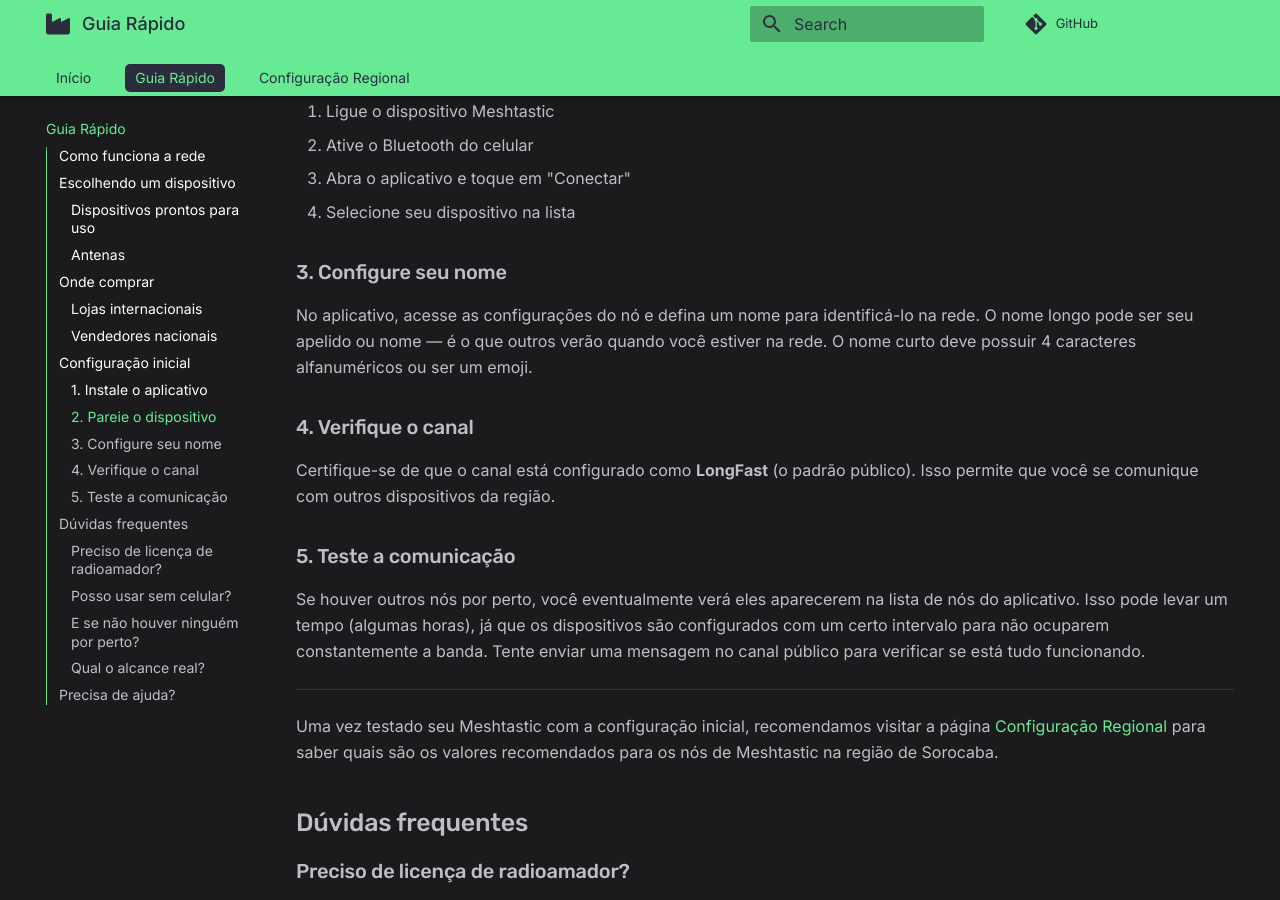
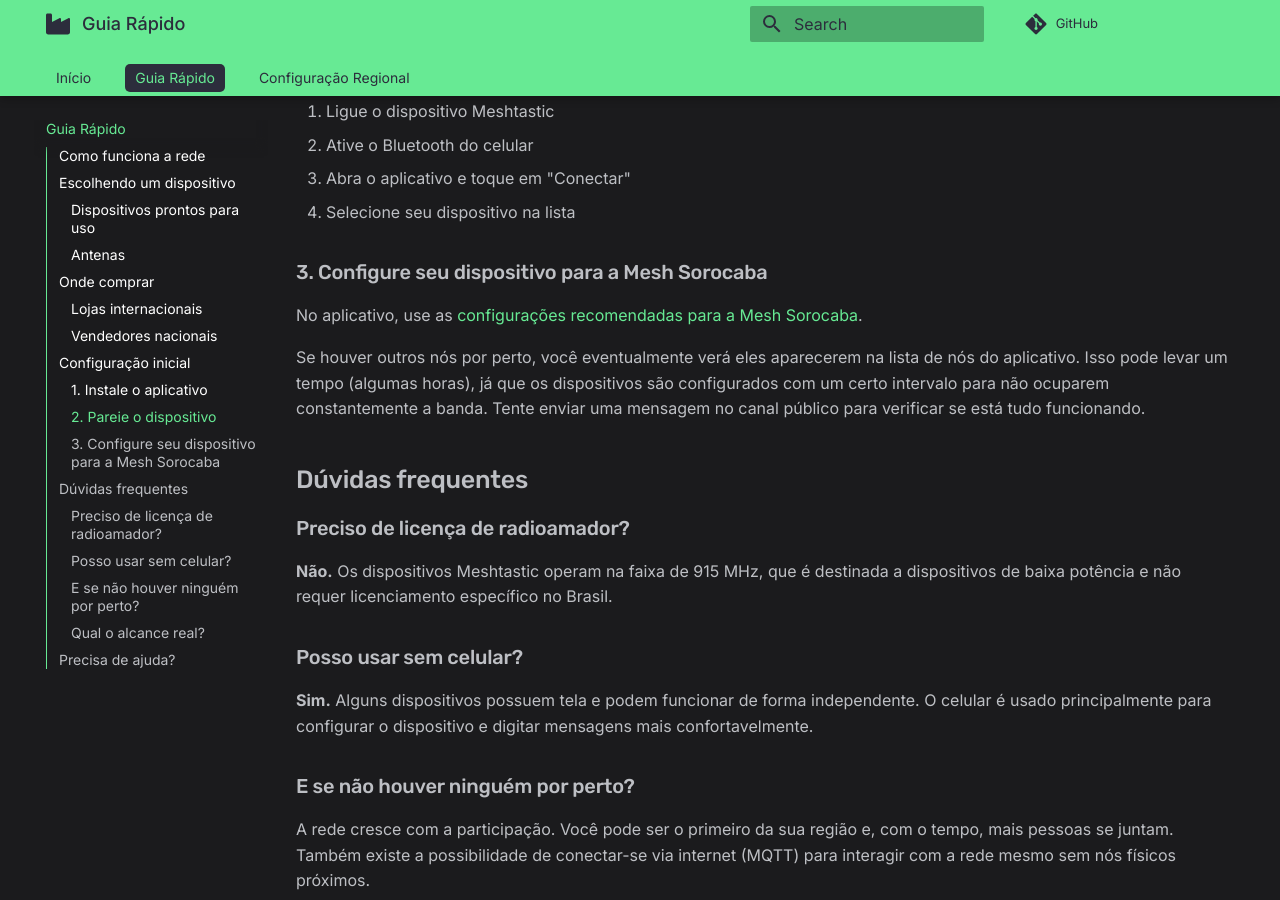
Before and after one commit to MeshSorocaba/meshsorocaba.github.io, an MkDocs documentation site: the page built from docs/guia-rapido.md, in a window 1280 px wide and 900 px high, scrolled down 2912 px. Built offline with MkDocs 1.6.1 and Material for MkDocs 9.7.7, drawn with Linux system fonts in a browser that asks for light colours; comment, search, counter and statistics services are not loaded.

Commit message:
Update config section on Guia Rapido

```diff
--- a/docs/guia-rapido.md
+++ b/docs/guia-rapido.md
@@ -73,21 +73,12 @@
 3. Abra o aplicativo e toque em "Conectar"
 4. Selecione seu dispositivo na lista
 
-### 3. Configure seu nome
+### 3. Configure seu dispositivo para a Mesh Sorocaba
 
-No aplicativo, acesse as configurações do nó e defina um nome para identificá-lo na rede. O nome longo pode ser seu apelido ou nome — é o que outros verão quando você estiver na rede. O nome curto deve possuir 4 caracteres alfanuméricos ou ser um emoji.
-
-### 4. Verifique o canal
-
-Certifique-se de que o canal está configurado como **LongFast** (o padrão público). Isso permite que você se comunique com outros dispositivos da região.
-
-### 5. Teste a comunicação
+No aplicativo, use as [configurações recomendadas para a Mesh Sorocaba](configuracao.md).
 
 Se houver outros nós por perto, você eventualmente verá eles aparecerem na lista de nós do aplicativo. Isso pode levar um tempo (algumas horas), já que os dispositivos são configurados com um certo intervalo para não ocuparem constantemente a banda. Tente enviar uma mensagem no canal público para verificar se está tudo funcionando.
 
----
-
-Uma vez testado seu Meshtastic com a configuração inicial, recomendamos visitar a página [Configuração Regional](configuracao.md) para saber quais são os valores recomendados para os nós de Meshtastic na região de Sorocaba.
 
 ## Dúvidas frequentes
 
```
Also changed, not shown: docs/configuracao.md (+1 -1 lines).
